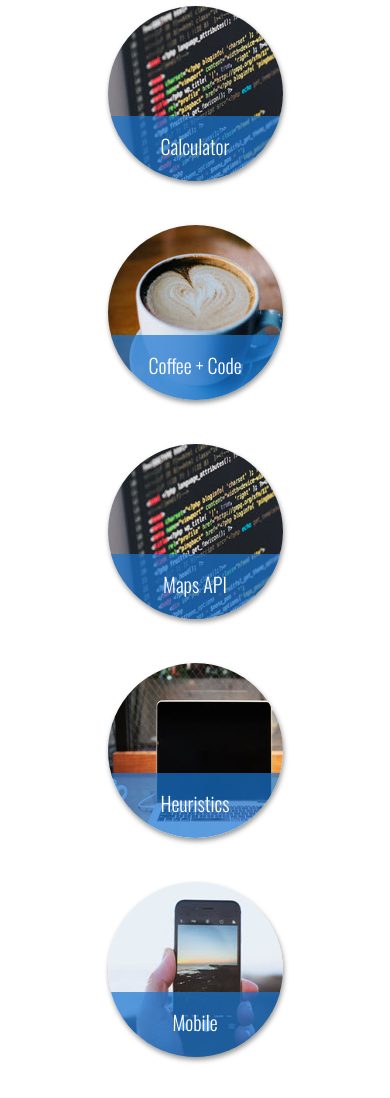
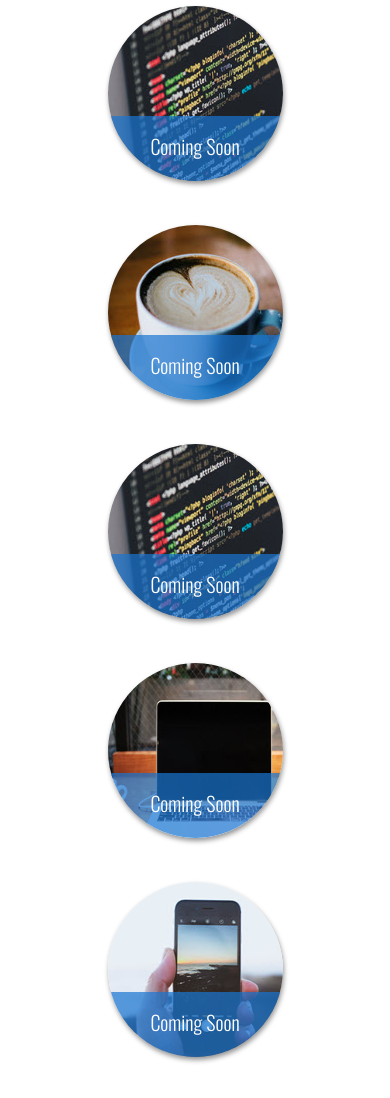
Before and after one commit to lassiterda/lassiterda.github.io, a plain HTML site: page index.html in a window 390 px wide. Shown: the part 1160-2258 px from the top of the page. Drawn offline with nearby package versions, Linux system fonts and the light colour scheme.

Commit message:
changing index.html

```diff
--- a/index.html
+++ b/index.html
@@ -34,11 +34,11 @@
     <div class="row">
       <a class="link" name="Portfolio">.</a>
       <h2>Portfolio</h2>
-        <div class="round example" style="background-image: url(assets/images/jQuery.jpg);"><div class="label"><h4>Calculator</h4></div></div>
-        <div class="round example" style="background-image: url(assets/images/coffee.jpg);"><div class="label"><h4>Coffee + Code</h4></div></div>
-        <div class="round example" style="background-image: url(assets/images/jQuery.jpg);"><div class="label"><h4>Maps API</h4></div></div>
-        <div class="round example" style="background-image: url(assets/images/desk.jpg);"><div class="label"><h4>Heuristics</h4></div></div>
-        <div class="round example" style="background-image: url(assets/images/phoneCamera.jpg);"><div class="label"><h4>Mobile</h4></div></div>
+        <div class="round example" style="background-image: url(assets/images/jQuery.jpg);"><div class="label"><h4>Coming Soon</h4></div></div>
+        <div class="round example" style="background-image: url(assets/images/coffee.jpg);"><div class="label"><h4>Coming Soon</h4></div></div>
+        <div class="round example" style="background-image: url(assets/images/jQuery.jpg);"><div class="label"><h4>Coming Soon</h4></div></div>
+        <div class="round example" style="background-image: url(assets/images/desk.jpg);"><div class="label"><h4>Coming Soon</h4></div></div>
+        <div class="round example" style="background-image: url(assets/images/phoneCamera.jpg);"><div class="label"><h4>Coming Soon</h4></div></div>
         <div class="round example" style="background-image: url(assets/images/Colors.jpg);"><div class="label"><h4>CSS </h4></div></div>
     </div>
 
```
